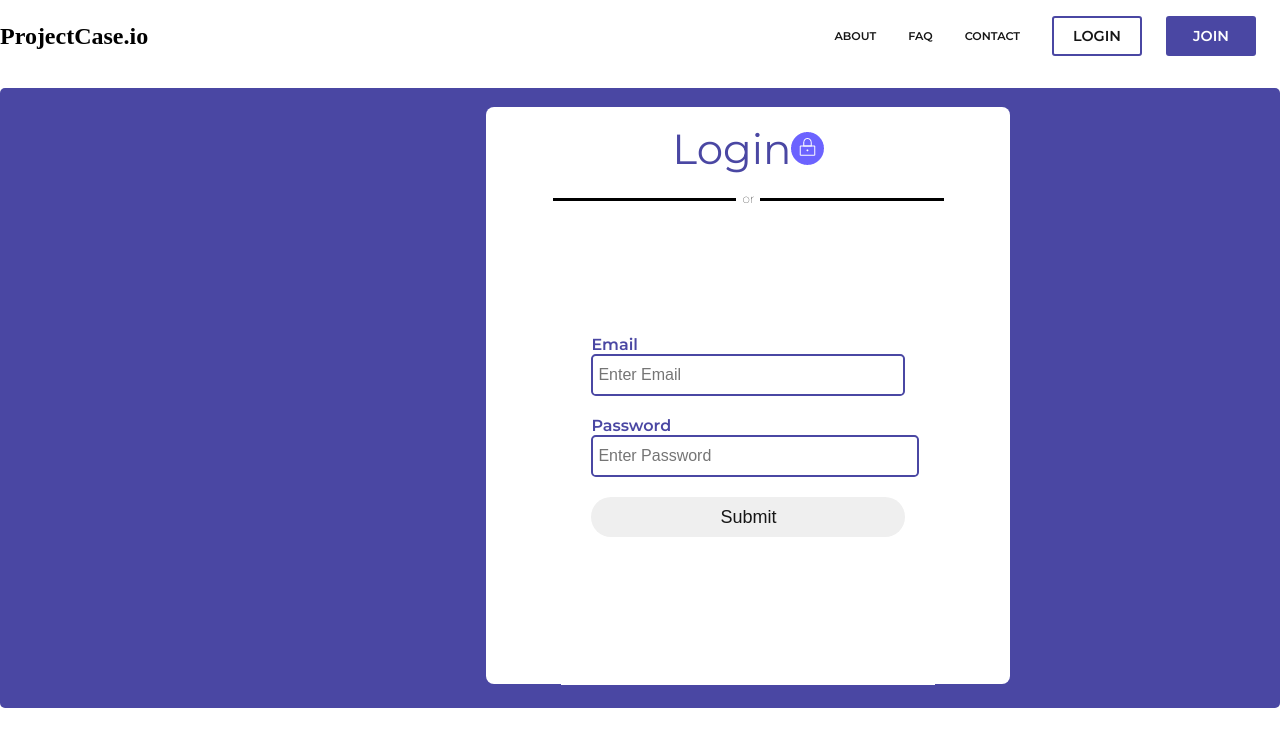
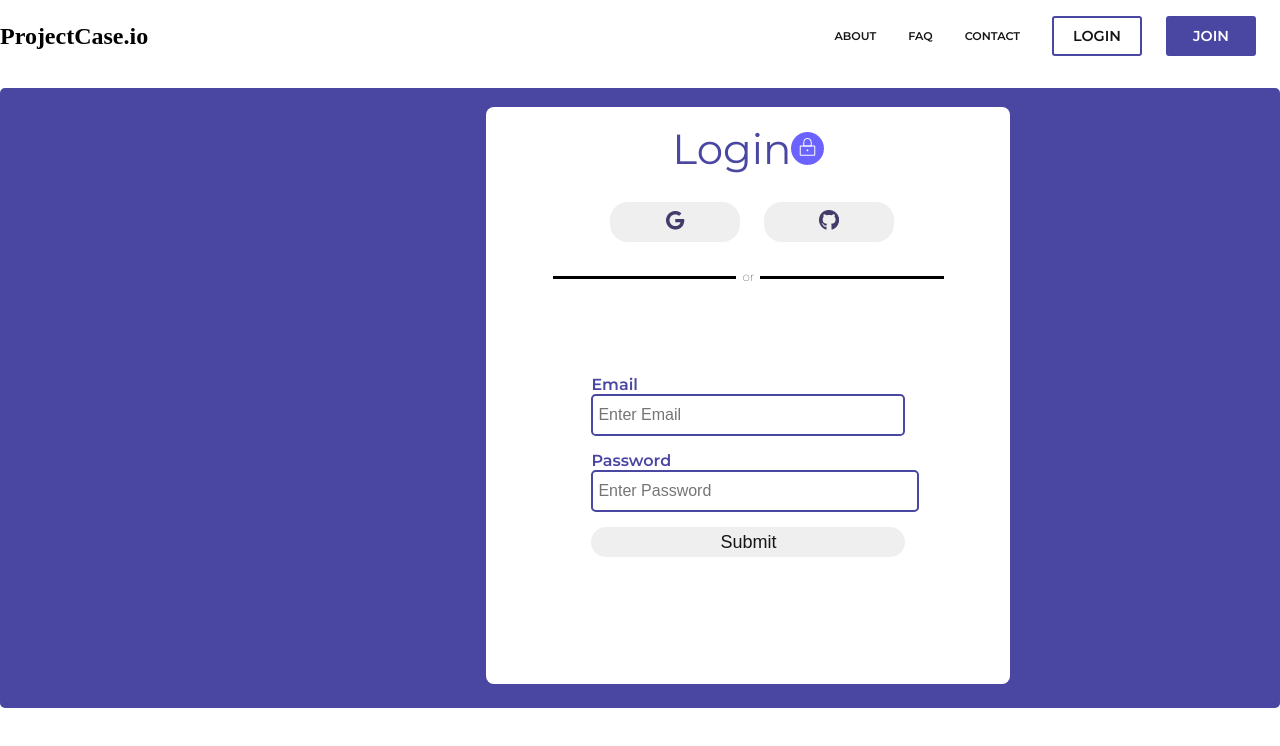
Before and after one commit to raghavsharma04/pj-test, a plain HTML site: page views/login.html in a window 1280 px wide. Drawn offline with Linux system fonts and the light colour scheme.

Commit message:
google icons

```diff
--- a/public/CSS/style.css
+++ b/public/CSS/style.css
@@ -230,8 +230,8 @@ section .rectOutr .rectInner h2{
 }
 
 section .rectOutr .rectInner .loginbox {
-    margin-top: 80px;
-    height: 420px;
+    margin-top: 60px;
+    height: 300px;
     background: var(--pure);
     color: var(--primary);
     top: 50%;
@@ -257,7 +257,7 @@ section .rectOutr .rectInner .loginbox p {
 
 section .rectOutr .rectInner .loginbox input {
     width: 100%;
-    margin-bottom: 20px;
+    margin-bottom: 15px;
 }
 
 section .rectOutr .rectInner .loginbox input[type="text"],
@@ -277,7 +277,7 @@ section .rectOutr .rectInner .loginbox input[type="submit"] {
     border: none;
     border-color: var(--primary);
     outline: var(--primary);
-    height: 40px;
+    height: 30px;
     color: var(--dark);
     font-size: 18px;
     border-radius: 20px;
@@ -299,6 +299,7 @@ section .rectOutr .rectInner .quicklink h1 {
         font-weight: 200;
         font-size: 12px;
         font-family: Montserrat;
+        margin-top: 3rem;
 }
 
 section .rectOutr .rectInner .quicklink  h1:before,
@@ -321,7 +322,15 @@ section .rectOutr .rectInner .quicklink h1:after {
         left: 0.5em;
         margin-right: -50%;
 }
+section .rectOutr .rectInner .link{
+    border: none;
+    justify-content: center;
+    padding-left: 2rem;
+    height: 30px;
+    border-radius: 20px;
+    cursor: pointer;
 
+}
 section .top h1{
     color: var(--primary);
     text-align: center;
--- a/public/CSS/utilities.css
+++ b/public/CSS/utilities.css
@@ -39,6 +39,19 @@
     margin-right: 1.5rem;
     margin-top: 4rem;
 }
+.btn3{
+    width:130px;
+    height:40px;
+    font-family: Montserrat;
+    font-size: 0.75rem;
+    font-weight: 500;
+    border: 2.5px solid transparent;
+    border-radius: 18px;
+    outline: none;
+    cursor: pointer;
+    margin-right: 1.5rem;
+    margin-top: 2rem;
+}
 
 
 .btn-primary{
--- a/views/login.html
+++ b/views/login.html
@@ -42,6 +42,10 @@
                     <h2>Login</h2>
                     <img src="/public/images/login.png" alt="">
                 </div>
+                <div class="link flex items-center">
+                    <button class="btn3"><img src="/public/images/Icon awesome-google.png" alt=""></button>
+                    <button class="btn3"><img src="/public/images/Icon awesome-github.png" alt=""></button>
+                </div>
                 <div class="quicklink">
                     <h1><span>or</span></h1>
                 </div>
```
Also changed, not shown: views/signin.html (+4 -0 lines), 2 other files.
